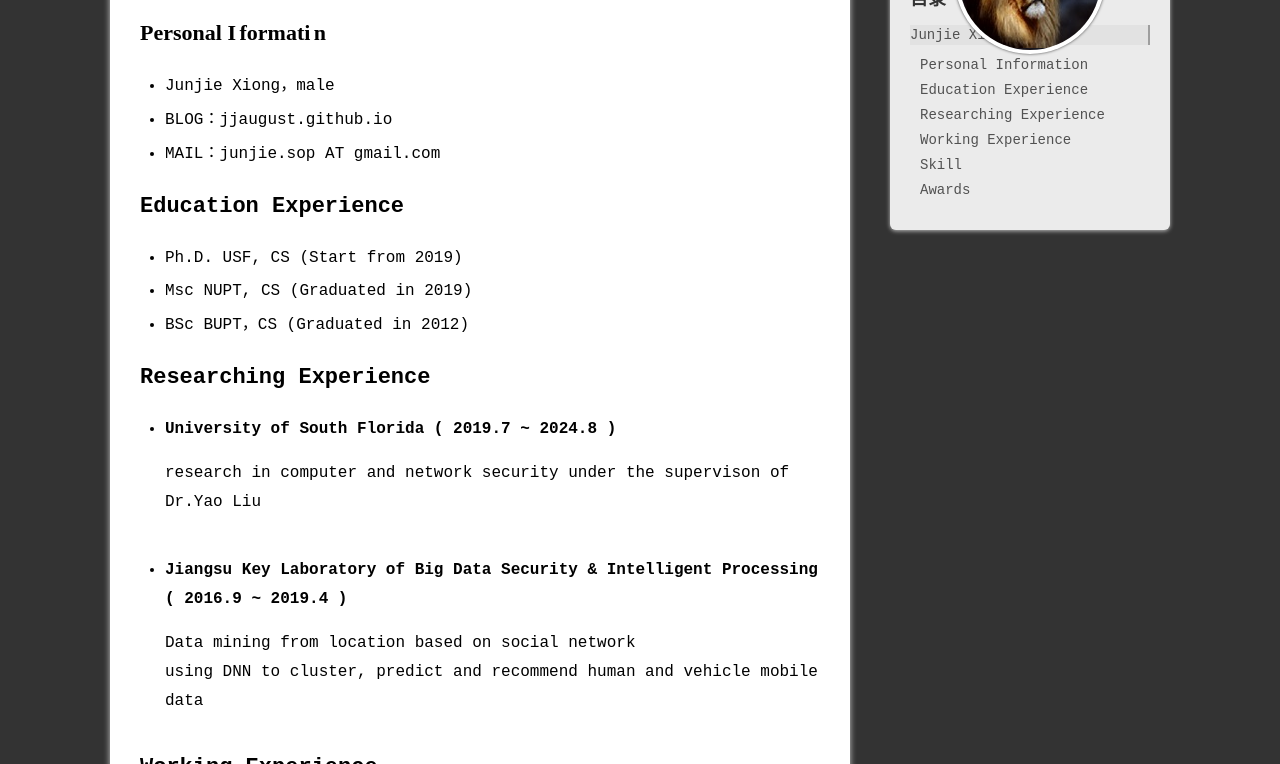
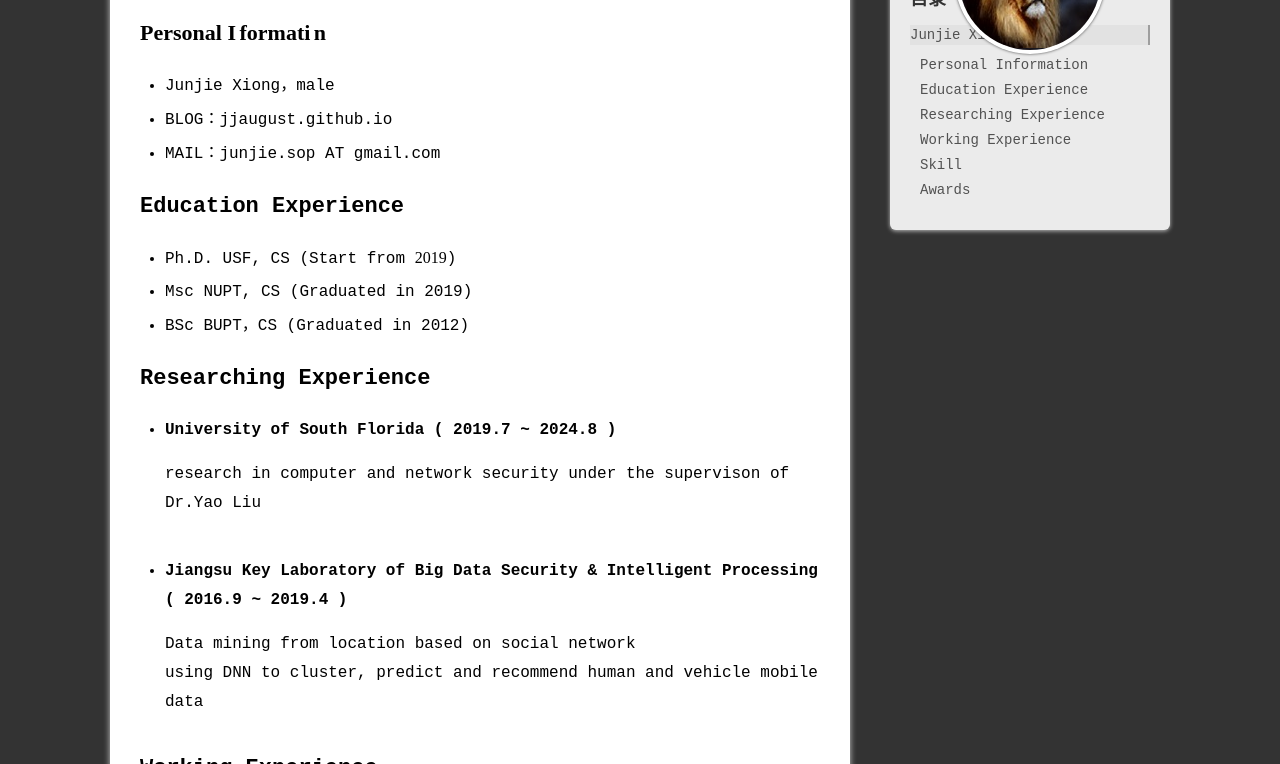
Before and after one commit to jjAugust/jjAugust.github.io, a Jekyll site: the page built from _posts/resume/2020-03-03-resume.md, in a window 1280 px wide and 900 px high. Shown: the part 136-900 px from the top of the window. Built offline with Jekyll 4.4.1, drawn with Linux system fonts in a browser that asks for light colours; some web fonts are replaced; a script that is not in the unit is left out; part of the change alters nothing that is shown.

```diff
--- a/_posts/resume/2020-03-03-resume.md
+++ b/_posts/resume/2020-03-03-resume.md
@@ -15,7 +15,7 @@ description: Junjie Xiong's Resume
 
 Education Experience
 ---
-- Ph.D. USF, CS (Start from 2019)
+- Ph.D. USF, CS (Start from <span id="OpenSansBold">2019</span>)
 - Msc NUPT, CS (Graduated in 2019)
 - BSc BUPT，CS (Graduated in 2012)
 
```
